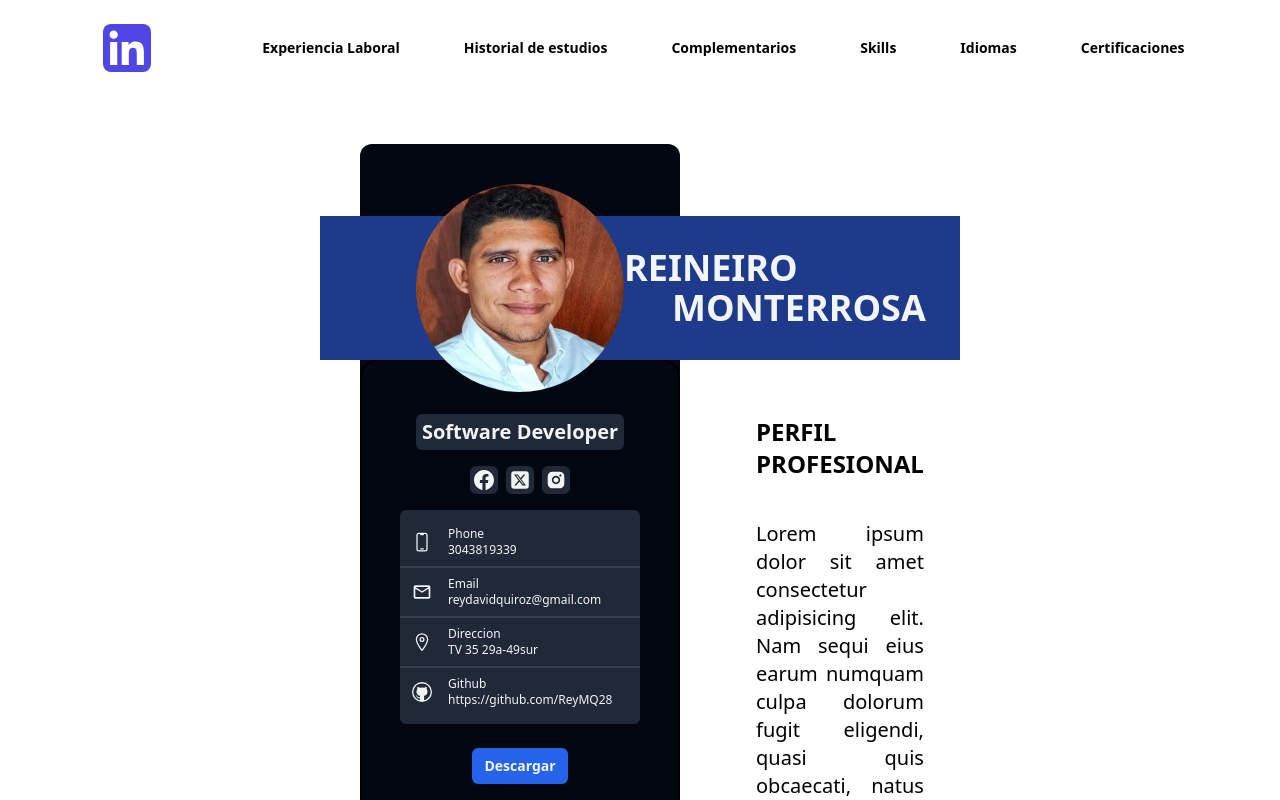
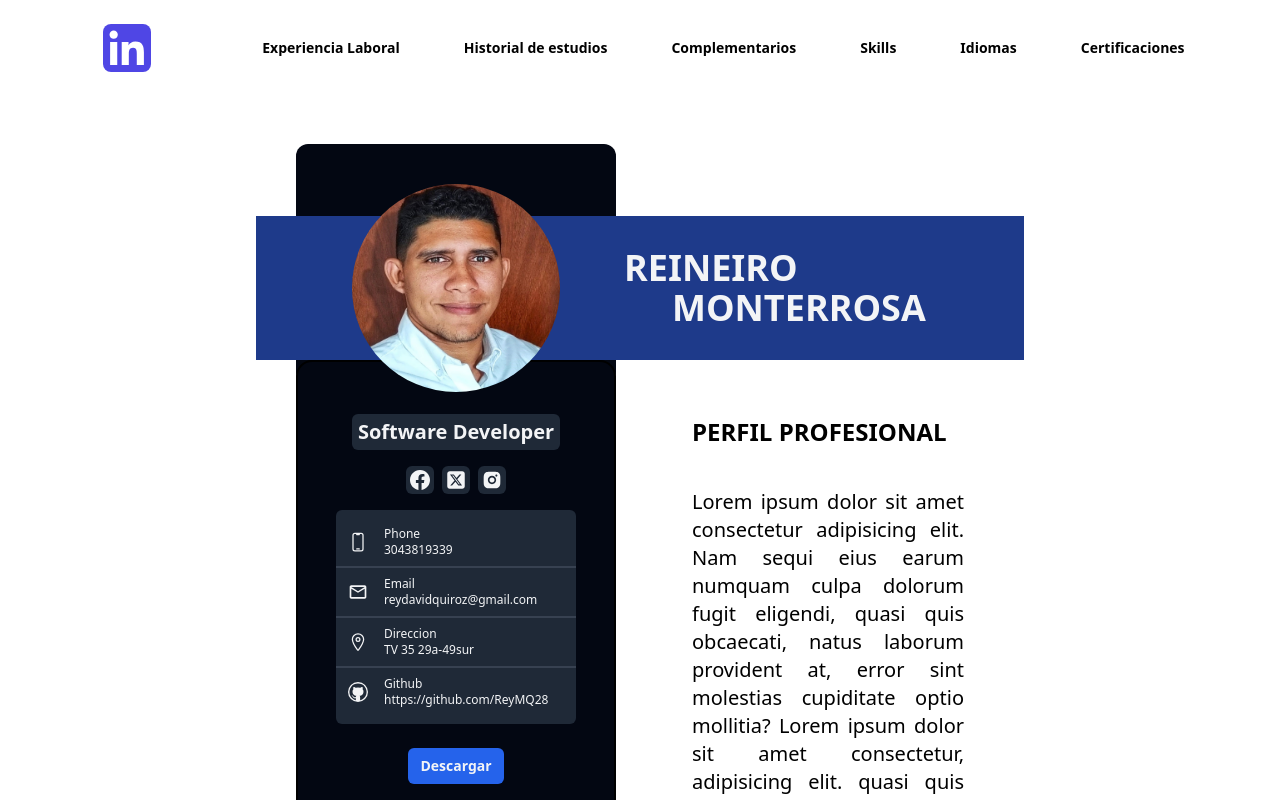
Before and after one commit to mateodevcode/curriculum-vitae-react, a React (Vite) app: page /curriculum-vitae-react/ in a window 1280 px wide. Shown: the top 800 px of the page. Built offline with nearby package versions, Linux system fonts and the light colour scheme.

Commit message:
se actualizo el padding de la pagina de inicio

```diff
--- a/src/pages/HomePage.jsx
+++ b/src/pages/HomePage.jsx
@@ -12,7 +12,7 @@
   return (
     <>
     <Header />
-      <div className="flex flex-col justify-start items-center px-80">
+      <div className="flex flex-col justify-start items-center px-64">
         <div className="w-full">
           <Tittle />
           <Target />
```
